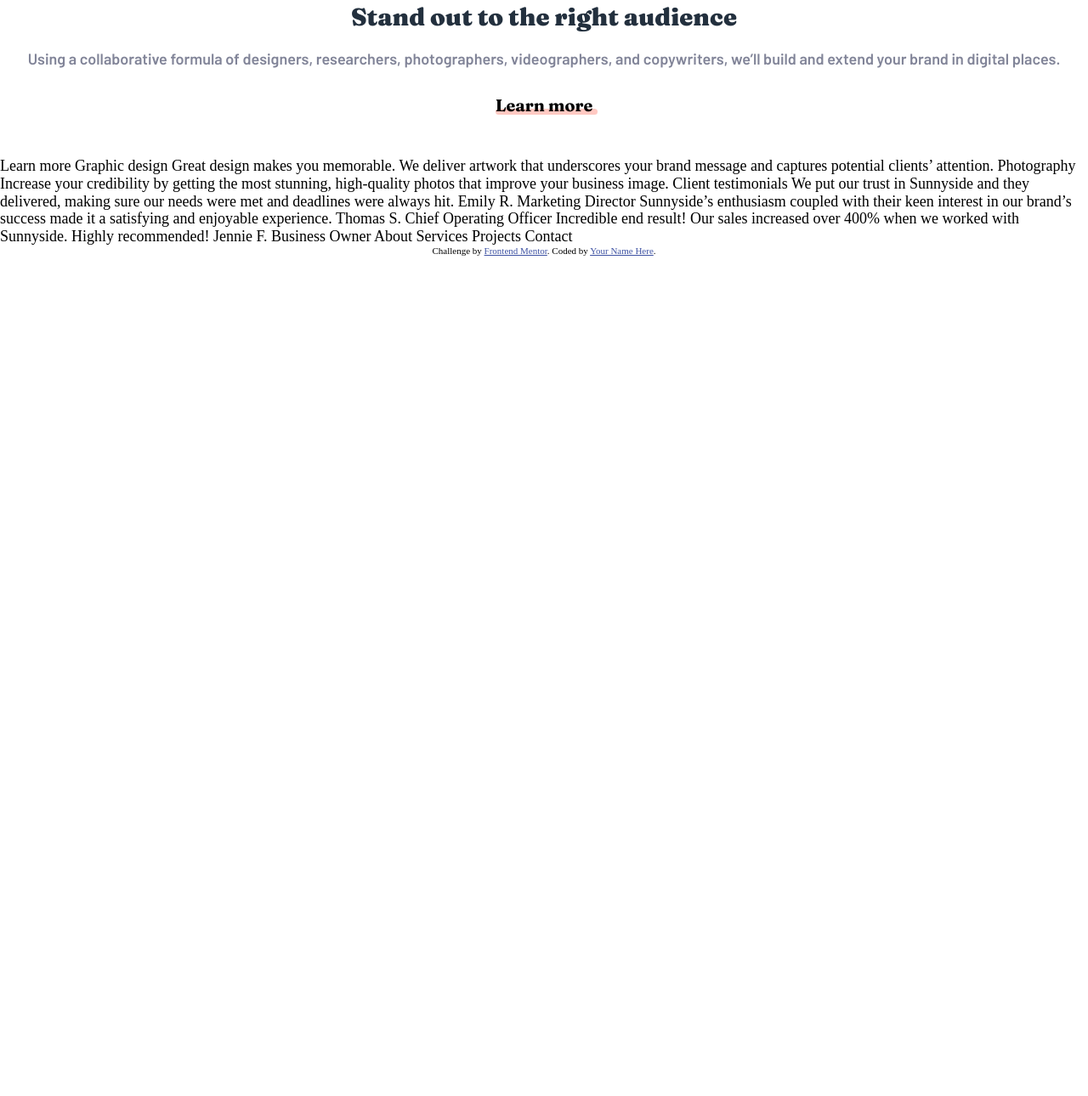
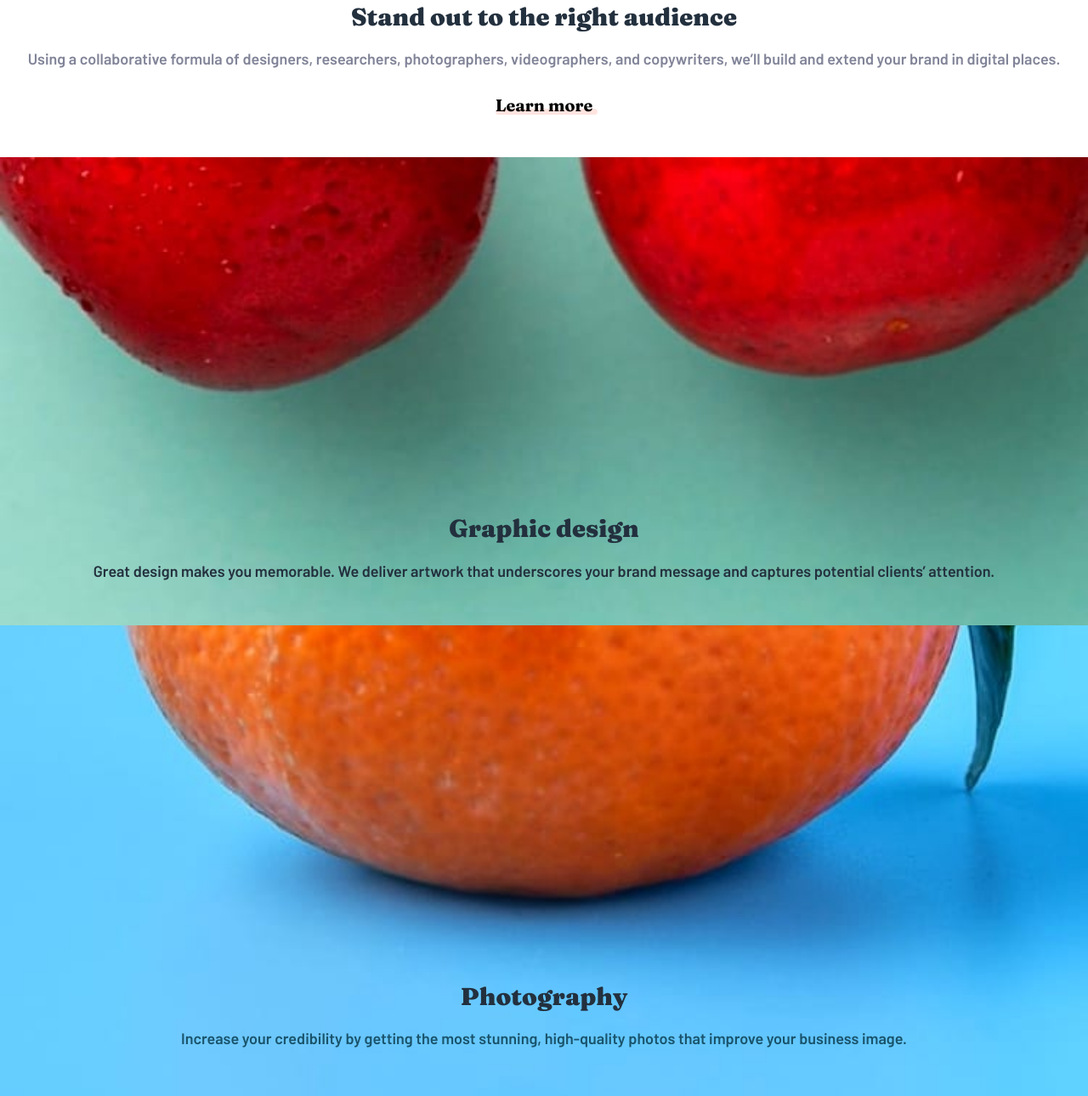
Before and after one commit to jhonnytesban/sunnyside-agency, a plain HTML site: page index.html in a window 1280 px wide. Shown: the part 2956-4246 px from the top of the page at 85% size. Before the commit the page ends 3258 px from the top, so only its background shows below. Drawn offline with Linux system fonts and the light colour scheme.

Commit message:
comienzo de la seccion de testimonios

```diff
--- a/index.html
+++ b/index.html
@@ -47,6 +47,20 @@
       <p class="article__text">Using a collaborative formula of designers, researchers, photographers, videographers, and copywriters, we’ll build and extend your brand in digital places.</p>
       <a href="#" class="article__link rose">Learn more</a>
     </article>
+    <article class="article-2">
+      <h2 class="article__subtitle">Graphic design</h2>
+      <p class="article__text">Great design makes you memorable. We deliver artwork that underscores your brand message and captures potential clients’ attention.</p>
+    </article>
+    <article class="article-3">
+      <h2 class="article__subtitle">Photography</h2>
+      <p class="article__text">Increase your credibility by getting the most stunning, high-quality photos that improve your business image.</p>
+    </article>
+    <section class="section">
+      <h2 class="section__subtitle">Client testimonials</h2>
+      <article class="section-article">
+        <img src="./images/image-emily.jpg" alt="Foto de Emily R.">
+      </article>
+    </section>
   </main>
 
 
@@ -54,15 +68,13 @@
 
 
 
-  Learn more
 
-  Graphic design
-  Great design makes you memorable. We deliver artwork that underscores your brand message and captures potential clients’ attention.
 
-  Photography
-  Increase your credibility by getting the most stunning, high-quality photos that improve your business image.
 
-  Client testimonials
+
+
+
+
 
   We put our trust in Sunnyside and they delivered, making sure our needs were met and deadlines were always hit.
   Emily R.
--- a/styles.css
+++ b/styles.css
@@ -150,7 +150,7 @@ body {
   height: 7px;
   background-color: var(--color-yellow);
   border-radius: 10px;
-  opacity: .4;
+  opacity: .2;
   position: absolute;
   top: 15px;
   z-index: -10;
@@ -161,8 +161,32 @@ body {
   height: 7px;
   background-color: var(--soft-red);
   border-radius: 10px;
-  opacity: .4;
+  opacity: .2;
   position: absolute;
   top: 15px;
   z-index: -10;
 }
+.article-2{
+  background-image: url(./images/mobile/image-graphic-design.jpg);
+  background-repeat: no-repeat;
+  background-size: cover;
+  background-position: center;
+  padding-top: 400px;
+  padding-bottom: 20px;
+  overflow: hidden;
+}
+.article-2 .article__text:nth-child(2){
+  color: var(--Very-dark-desaturated-blue);
+}
+.article-3 .article__text:nth-child(2){
+  color: var(--dark-blue);
+}
+.article-3{
+  overflow: hidden;
+  background-image: url(./images/mobile/image-photography.jpg);
+  background-repeat: no-repeat;
+  background-size: cover;
+  background-position: center;
+  padding-top: 400px;
+  padding-bottom: 40px;
+}
```
